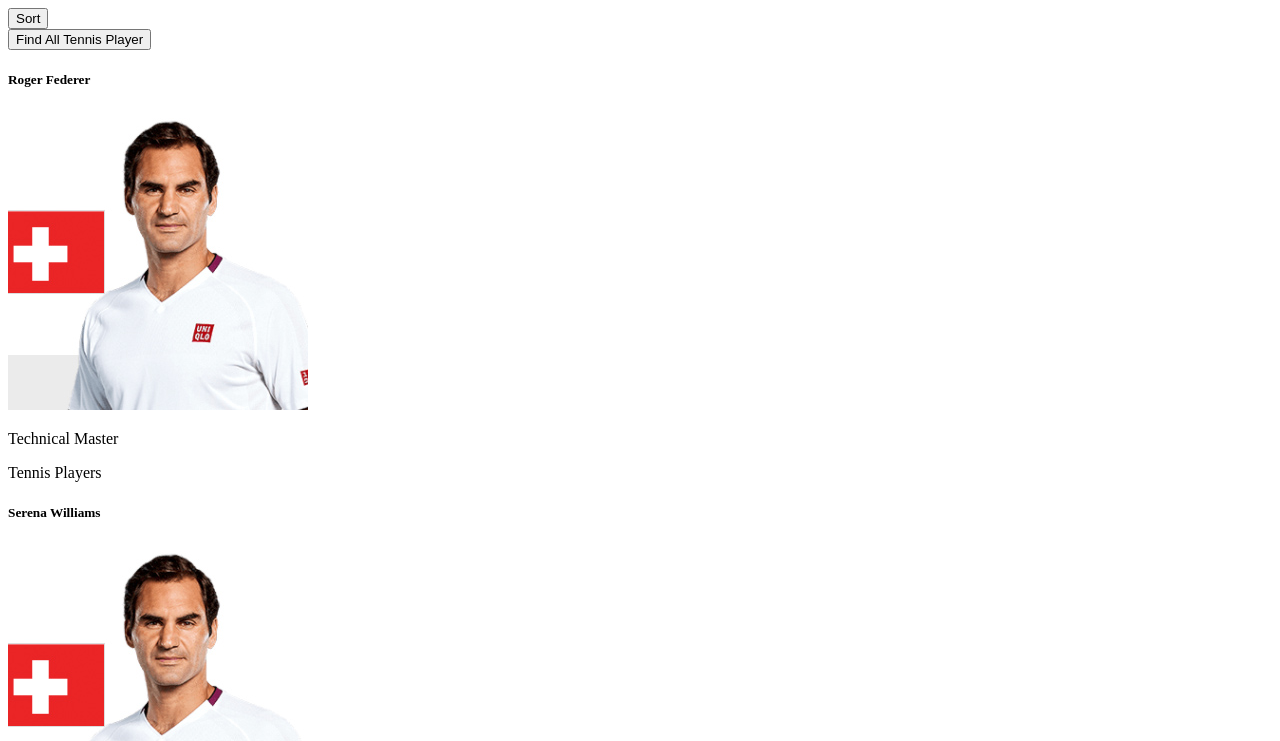
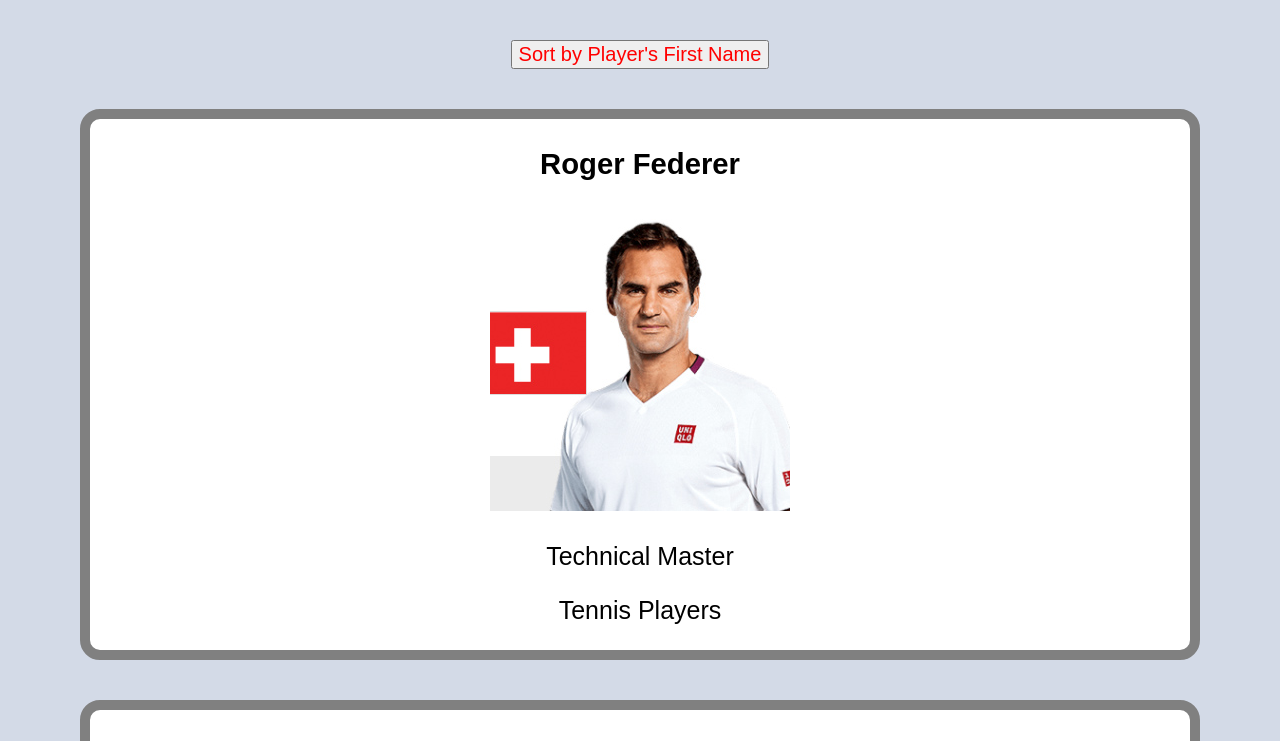
Before and after one commit to josecmedinajr/employee_directory_react, a React (Create React App) app: page / in a window 1280 px wide. Shown: the top 741 px of the page. Built offline with nearby package versions, Linux system fonts and the light colour scheme.

Commit message:
finalized styling, need to fix image not populating with correct player

```diff
--- a/src/App.css
+++ b/src/App.css
@@ -1,14 +1,13 @@
-.App {
+body {
+  background-color: #d3dae7;
+  color: black;
+  padding: 40px;
+  font-family: Arial;
+  font-size: 20px;
   text-align: center;
 }
 
-.App-logo {
-  height: 40vmin;
-  pointer-events: none;
+.card-body {
+  font-size: 25px;
+  border: 2px;
 }
-
-@media (prefers-reduced-motion: no-preference) {
-  .App-logo {
-    animation: App-logo-spin infinite 20s linear;
-  }
-}
--- a/src/App.js
+++ b/src/App.js
@@ -43,8 +43,8 @@ class App extends Component {
   render() {
     return (
       <>
-        <Button onClick={() => this.setState({employees: this.state.employees.sort(this.sortEmployees)})}>Sort</Button>
-        <Button onClick={() => this.setState({employees: this.filterEmployees()})}>Find All Tennis Player</Button>
+        <Button onClick={() => this.setState({employees: this.state.employees.sort(this.sortEmployees)})}>Sort by Player's First Name</Button>
+        {/* <Button onClick={() => this.setState({employees: this.filterEmployees()})}>Find All Tennis Player</Button> */}
         <Employee employees={this.state.employees} />
       </>
     );
--- a/src/components/Button/index.js
+++ b/src/components/Button/index.js
@@ -1,9 +1,14 @@
 import React from 'react';
+
+const buttonStyle = {
+    fontSize: "20px",
+    color: "red"
+}
 
 const Button = ({ onClick, children }) => {
     return (
         <div>
-            <button onClick={onClick}>
+            <button onClick={onClick} style={buttonStyle}>
                 {children}
             </button>
         </div>
--- a/src/components/Card/index.js
+++ b/src/components/Card/index.js
@@ -1,12 +1,19 @@
 import React from "react";
 import image from "../../Roger.jpg";
+
+const divStyle = {
+    backgroundColor: "white",
+    margin: "40px",
+    border: "10px solid grey",
+    borderRadius: "20px"
+}
 
 class Card extends React.Component {
     render() {
         return (
-            <div className="card" style={{ width: "18rem" }}>
-                <div className="card-body">
-                    <h5 className="card-title">{this.props.name}</h5>
+            <div className="card">
+                <div className="card-body" style={divStyle}>
+                    <h3 className="card-title">{this.props.name}</h3>
                     <img src={image} className="card-img-top" alt="img" />
                     <p className="card-text">{this.props.role}</p>
                     <p className="card-text">{this.props.department}</p>
--- a/src/index.css
+++ b/src/index.css
@@ -1,9 +1,9 @@
 body {
-  margin: 10;
+  margin: 0;
   font-family: "Arial, Helvetica, sans-serif";
 }
 
-/* code {
+code {
   font-family: source-code-pro, Menlo, Monaco, Consolas, 'Courier New',
     monospace;
-} */
+}
```
